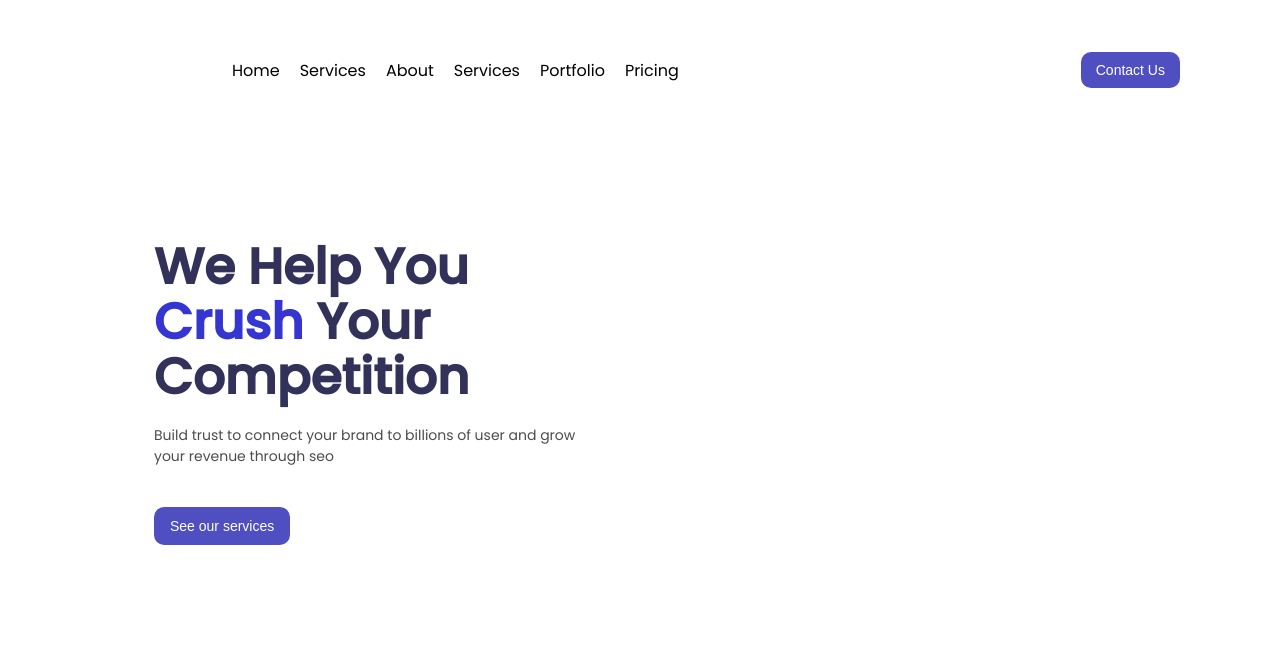
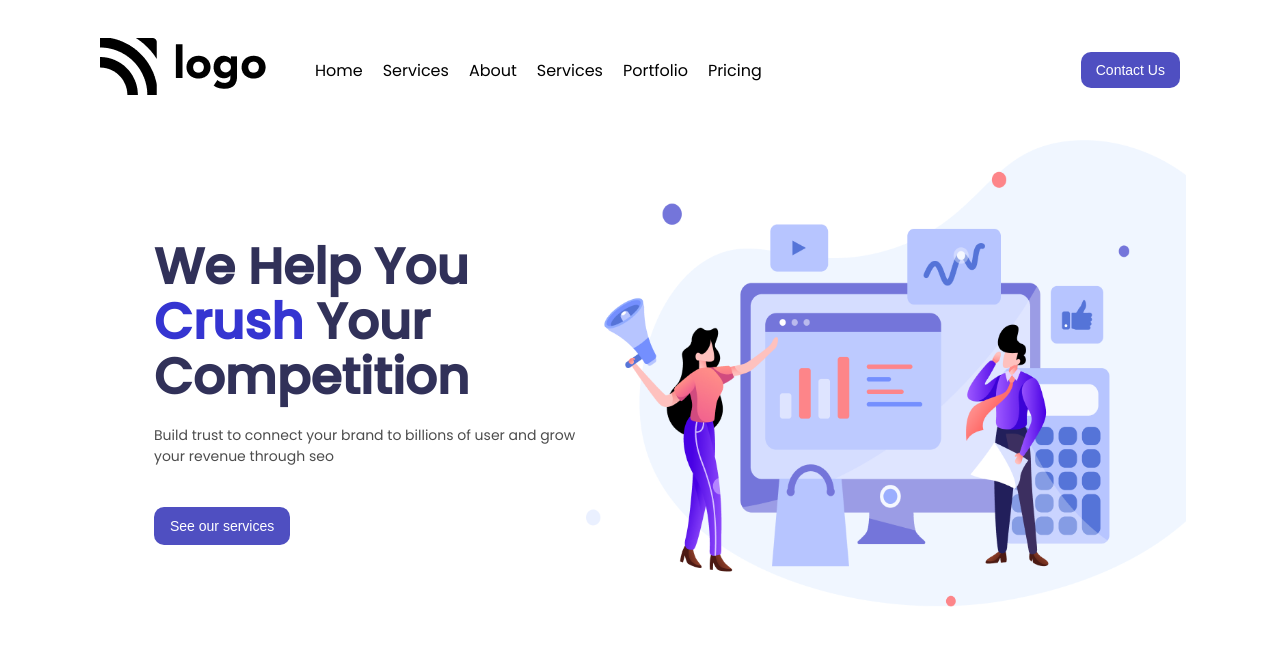
Before and after one commit to sudhir-kumar999/04-feb-assignment-, a plain HTML site: page index.html in a window 1280 px wide. Drawn offline with Linux system fonts and the light colour scheme; a web font is replaced by a local one.

Commit message:
Update index.html

```diff
--- a/index.html
+++ b/index.html
@@ -14,7 +14,7 @@
     <header>
         <nav>
             <div class="logo">
-                <img src="./assists/Logo (1).png" alt="">
+                <img src="Logo (1).png" alt="">
             </div>
             <div class="menu">
                 <div><a href="#">Home</a></div>
@@ -36,7 +36,7 @@
             <button>See our services</button>
         </div>
         <div class="section-right">
-            <img src="./assists/Header Illustration.png" alt="">
+            <img src="Header Illustration.png" alt="">
         </div>
     </section>
 </body>
```
